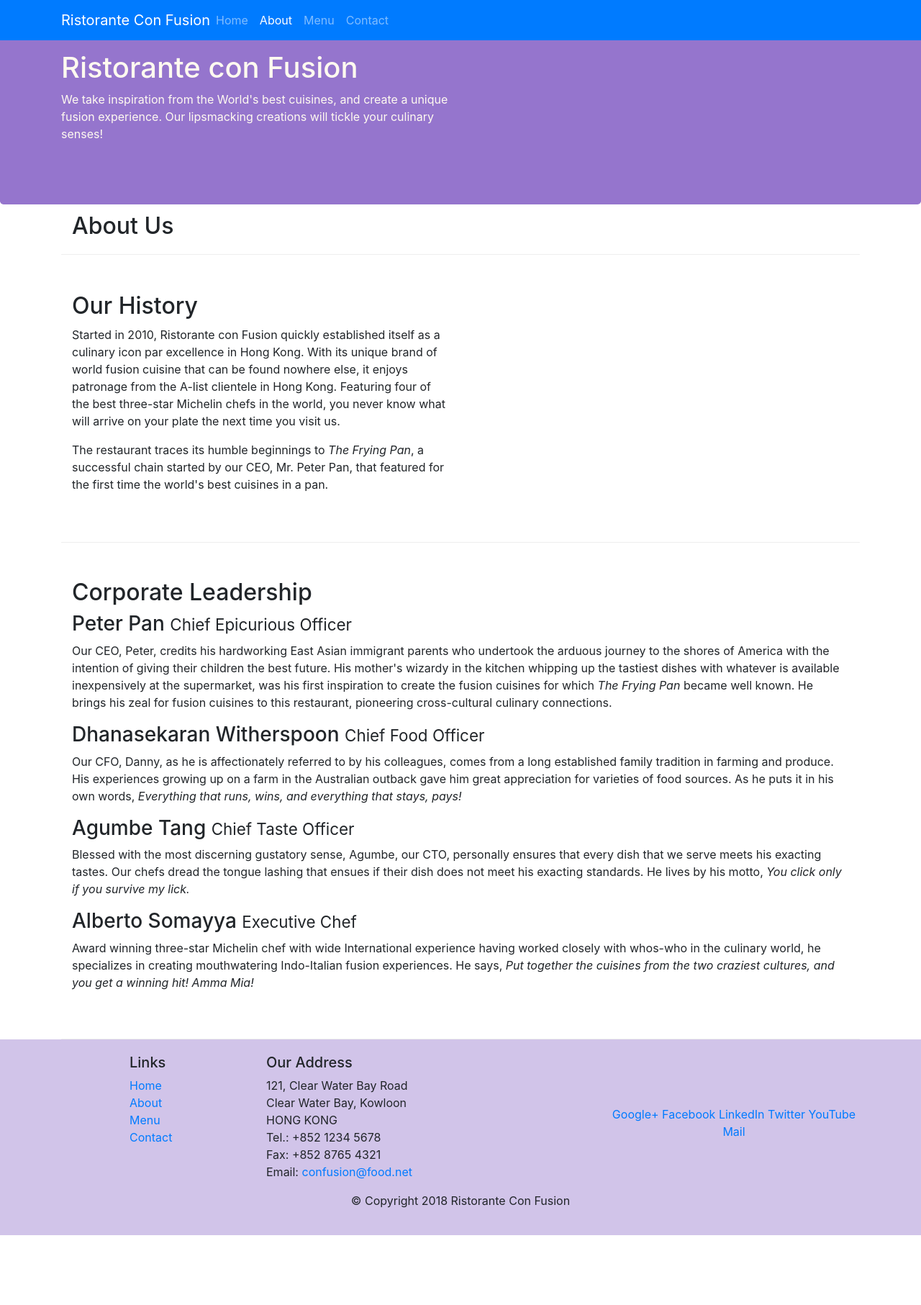
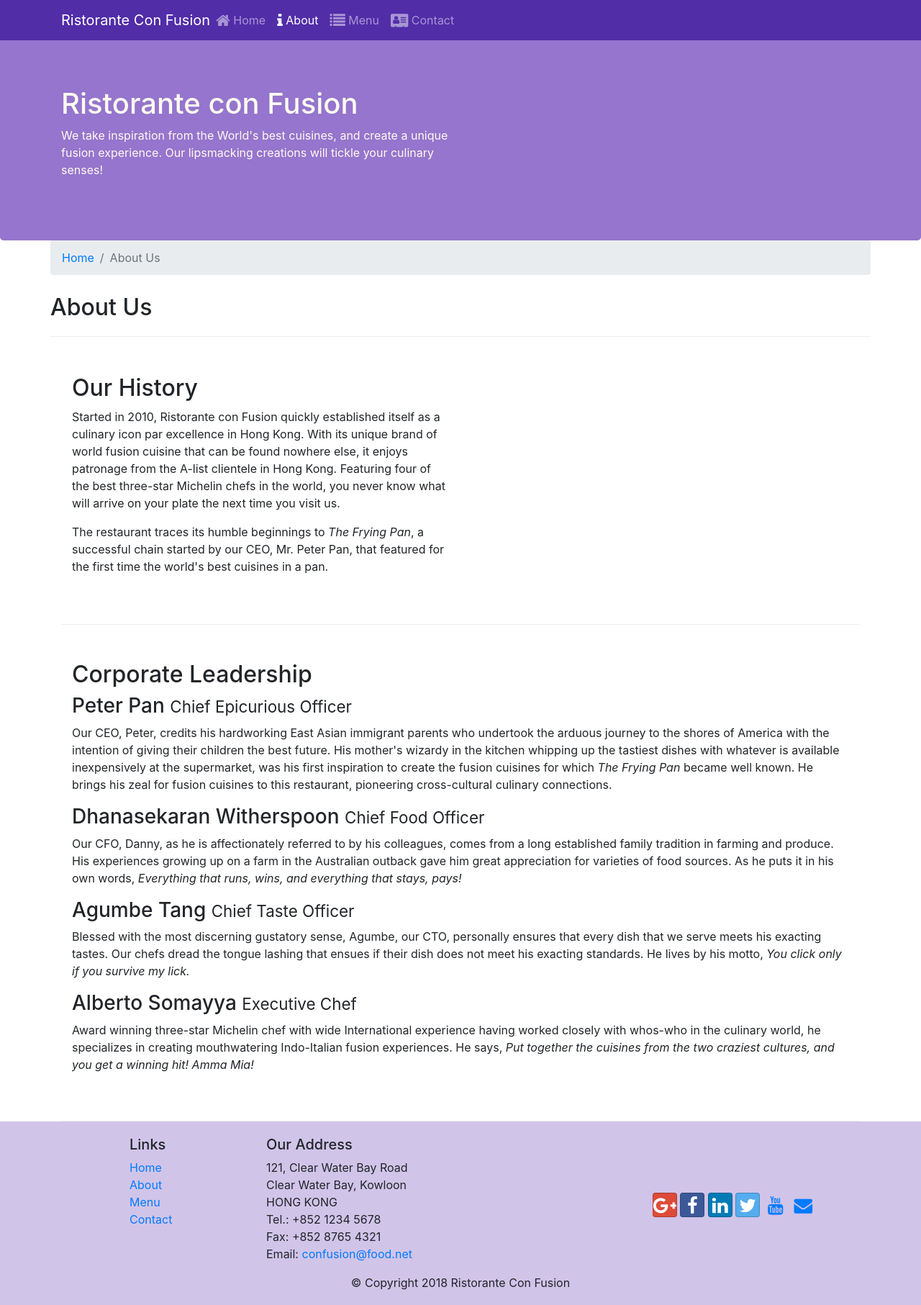
Before and after one commit to uaeauh21/frontendbootstrap4, a website: page aboutus.html in a window 1280 px wide. Shown: the whole page at 72% size. Before the commit the page ends 1716 px from the top, so only its background shows below. Drawn offline with nearby package versions, Linux system fonts and the light colour scheme.

Commit message:
added fonts

```diff
--- a/aboutus.html
+++ b/aboutus.html
@@ -4,13 +4,15 @@
 <head>
 <!-- Bootstrap CSS -->
 <link rel="stylesheet" href="node_modules/bootstrap/dist/css/bootstrap.min.css">
+<link rel="stylesheet" href="node_modules/font-awesome/css/font-awesome.min.css">
+<link rel="stylesheet" href="node_modules/bootstrap-social/bootstrap-social.css">
 <link rel="stylesheet" href="css/styles.css" >
     <title>Ristorante Con Fusion: About Us</title>
 
 </head>
 
 <body>
-    <nav class="navbar navbar-dark navbar-expand-sm bg-primary fixed-top">
+    <nav class="navbar navbar-dark navbar-expand-sm fixed-top">
         <div class="container">
             <button class="navbar-toggler" type="button" data-toggle="collapse" data-target="#Navbar">
                 <span class="navbar-toggler-icon"></span>
@@ -19,10 +21,10 @@
             <a class="navbar-brand mr-auto" href="#">Ristorante Con Fusion</a>
             <div class="collapse navbar-collapse" id="Navbar">
                 <ul class="navbar-nav mr-auto">
-                    <li class="nav-item"><a class="nav-link" href="./index.html">Home</a></li>
-                    <li class="nav-item active"><a class="nav-link" href="./aboutus.html">About</a></li>
-                    <li class="nav-item"><a class="nav-link" href="#">Menu</a></li>
-                    <li class="nav-item"><a class="nav-link" href="#">Contact</a></li>
+                    <li class="nav-item "><a class="nav-link" href="./index.html"><span class="fa fa-home fa-lg"></span> Home</a></li>
+                    <li class="nav-item active"><a class="nav-link" href="./aboutus.html"><span class="fa fa-info fa-lg"></span> About</a></li>
+                    <li class="nav-item"><a class="nav-link" href="#"><span class="fa fa-list fa-lg"></span> Menu</a></li>
+                    <li class="nav-item"><a class="nav-link" href="#"><span class="fa fa-address-card fa-lg"></span> Contact</a></li>
 
                 </ul>
             </div>
@@ -43,8 +45,12 @@
     </header>
 
     <div class="container">
-        <div class="row row-pagetitle align-items-center">
-            <div class="col-12 col-sm-12 order-sm-last col-md-12">
+        <div class="row">
+            <ol class="col-12 breadcrumb">
+                <li class="breadcrumb-item"><a href="./index.html">Home</a></li>
+                <li class="breadcrumb-item active">About Us</li>
+            </ol>
+            <div class="col-12 row-pagetitle ">
                 <h2>About Us</h3>
             </div>
         </div>
@@ -100,12 +106,12 @@
                 </div>
                 <div class="col-12 col-sm-4 align-self-center">
                     <div class="text-center">
-                        <a href="http://google.com/+">Google+</a>
-                        <a href="http://www.facebook.com/profile.php?id=">Facebook</a>
-                        <a href="http://www.linkedin.com/in/">LinkedIn</a>
-                        <a href="http://twitter.com/">Twitter</a>
-                        <a href="http://youtube.com/">YouTube</a>
-                        <a href="mailto:">Mail</a>
+                        <a class="btn btn-social-icon btn-google" href="http://google.com/+"><i class="fa fa-google-plus fa-lg"></i></a>
+                        <a  class="btn btn-social-icon btn-facebook" href="http://www.facebook.com/profile.php?id="><i class="fa fa-facebook fa-lg"></i></a>
+                        <a  class="btn btn-social-icon btn-linkedin" href="http://www.linkedin.com/in/"><i class="fa fa-linkedin fa-lg"></i></a>
+                        <a  class="btn btn-social-icon btn-twitter" href="http://twitter.com/"><i class="fa fa-twitter fa-lg"></i></a>
+                        <a  class="btn btn-social-icon btn-youtube" href="http://youtube.com/"><i class="fa fa-youtube fa-lg"></i></a>
+                        <a  class="btn btn-social-icon"href="mailto:"><i class="fa fa-envelope fa-lg"></i></a>
                     </div>
                 </div>
            </div>
--- a/css/styles.css
+++ b/css/styles.css
@@ -37,3 +37,13 @@
     margin: 0px;
     color: #0f0f0f;
 }
+
+
+body {
+    padding: 50px 0px 0px 0px;
+    z-index: 0;
+}
+
+.navbar-dark {
+    background-color: #512da8;
+}
--- a/package.json
+++ b/package.json
@@ -15,6 +15,8 @@
   },
   "dependencies": {
     "bootstrap": "^4.0.0",
+    "bootstrap-social": "^5.1.1",
+    "font-awesome": "^4.7.0",
     "jquery": "^3.3.1",
     "popper.js": "^1.12.9"
   }
```
Also changed, not shown: index.html (+16 -14 lines), 1 other file.
